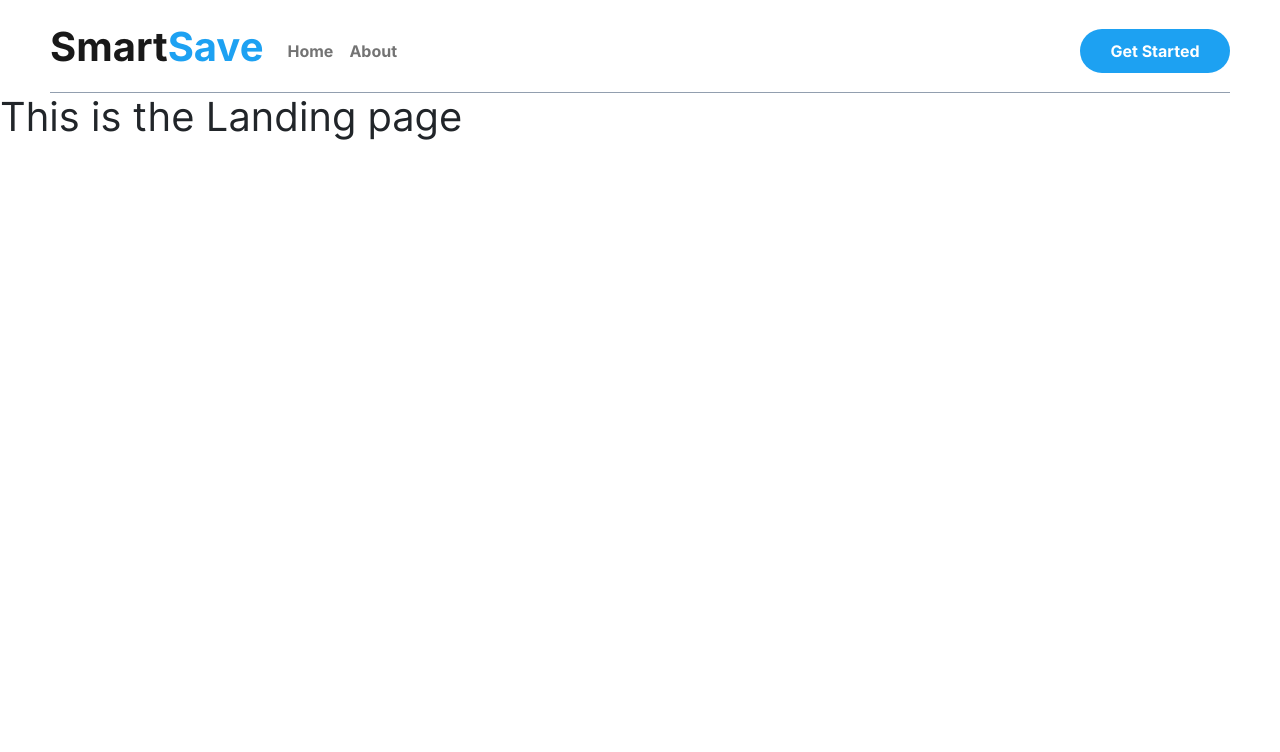
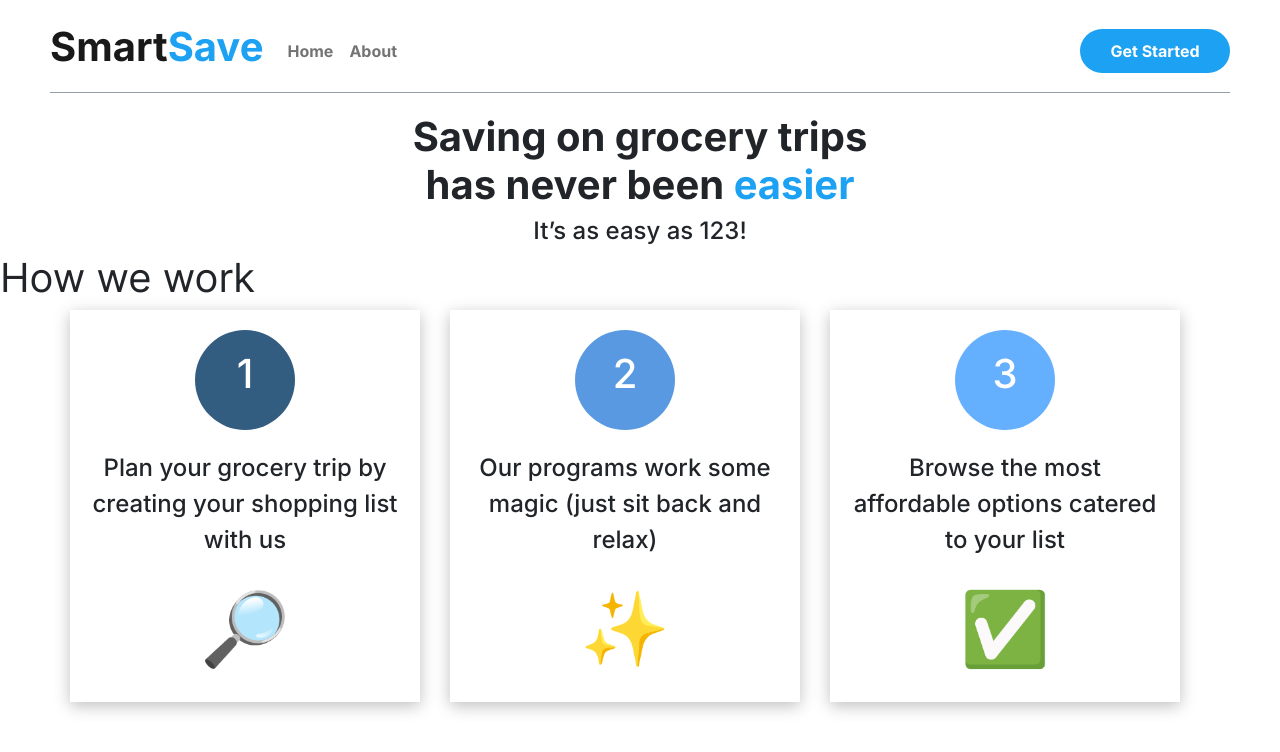
Before and after one commit to matthewnanas/SaveSmart, a React (Create React App) app in the folder web/: page / in a window 1280 px wide. Shown: the top 752 px of the page. Built offline with nearby package versions, Linux system fonts and the light colour scheme.

Commit message:
Desktop Cards

```diff
--- /dev/null
+++ b/web/src/Components/Card.tsx
@@ -0,0 +1,18 @@
+import React from 'react';
+import '../Static/Styles/Card.css'
+
+export default function Card(props: any) {
+    return (
+        <div className='CardContainer'>
+            <div className='StepDot' style={{
+                backgroundColor: props.color,
+                width: 100,
+                height: 100,
+            }}>
+                <h1>{props.step}</h1>
+            </div>
+            <p>{props.description}</p>
+            <span>{props.emoji}</span>
+        </div>
+    )
+}
--- a/web/src/Pages/Landing.tsx
+++ b/web/src/Pages/Landing.tsx
@@ -6,13 +6,82 @@
  */
 
 import React from 'react';
+import { useMediaQuery } from 'react-responsive';
+import Card from '../Components/Card';
 import Navigation from '../Components/Navigation';
+import '../Static/Styles/Landing.css';
 
+/**
+ * Function - Landing
+ *
+ * Will return appropriate landing screen
+ *
+ */
 export default function Landing() {
+    /**
+     * Create two variables that will be used to distinguish whether or not
+     * a visitor is on desktop or mobile/tablet by width dimension
+     */
+    const isDesktop = useMediaQuery({ query: '(min-width: 1224px)' });
+    const isMobile = useMediaQuery({ query: '(max-width: 1224px)' });
+
     return (
         <div>
             <Navigation />
-            <h1>This is the Landing page</h1>
+            { isDesktop &&
+                <div>
+                    <DesktopHeading />
+                    <DesktopSteps />
+                </div>
+            }
+            { isMobile && <MobileHeading /> }
         </div>
     )
 }
+
+/**
+ * Function - DesktopHeading
+ *
+ * Will return appropriate heading content for desktop devices
+ *
+ */
+function DesktopHeading() {
+    return (
+        <div>
+            <div className='Heading'>
+                <h1>Saving on grocery trips<br />has never been <span style={{ color: '#1DA1F2' }}>easier</span></h1>
+                <h4>It’s as easy as 123!</h4>
+            </div>
+        </div>
+    )
+}
+
+function DesktopSteps() {
+    return (
+        <div>
+            <h1>How we work</h1>
+            <div className='DesktopCards'>
+                <Card color='#335C81' step='1' description='Plan your grocery trip by creating your shopping list with us' emoji='🔎' />
+                <Card color='#5899E2' step='2' description='Our programs work some magic (just sit back and relax)' emoji='✨' />
+                <Card color='#65AFFF' step='3' description='Browse the most affordable options catered to your list' emoji='✅' />
+            </div>
+        </div>
+    )
+}
+
+/**
+ * Function - MobileHeading
+ *
+ * Will return appropriate heading content for mobile devices
+ *
+ */
+function MobileHeading() {
+    return (
+        <div>
+            <div className='Heading'>
+                <h1>Saving on grocery trips<br />has never been <span style={{ color: '#1DA1F2' }}>easier</span></h1>
+                <h4>It’s as easy as 123!</h4>
+            </div>
+        </div>
+    )
+}
--- /dev/null
+++ b/web/src/Static/Styles/Card.css
@@ -0,0 +1,23 @@
+.CardContainer {
+    background: #FFFFFF;
+    box-shadow: 0px 4px 15px rgba(0, 0, 0, 0.25);
+    width: 350px;
+    text-align: center;
+    padding: 20px;
+    justify-content: center;
+    font-family: Inter-Medium;
+    font-size: x-large;
+    margin-right: 30px;
+}
+
+.StepDot {
+    margin: 0 auto;
+    padding: 20px;
+    color: white;
+    border-radius: 100px;
+    margin-bottom: 20px;
+}
+
+.CardContainer span {
+    font-size: 3em;
+}
--- a/web/src/Static/Styles/Landing.css
+++ b/web/src/Static/Styles/Landing.css
@@ -0,0 +1,17 @@
+.Heading {
+    margin-top: 20px;
+    text-align: center;
+}
+
+.Heading h1 {
+    font-family: Inter-Bold;
+}
+
+.Heading h4 {
+    font-family: Inter-Medium;
+}
+
+.DesktopCards {
+    display: flex;
+    justify-content: center;
+}
--- a/web/src/index.css
+++ b/web/src/index.css
@@ -6,6 +6,11 @@
 @font-face {
   font-family: 'Inter-Bold';
   src: local('Inter-Bold'), url(./Static/Fonts/Inter/Inter-Bold.ttf) format('truetype');
+}
+
+@font-face {
+  font-family: 'Inter-Medium';
+  src: local('Inter-Medium'), url(./Static/Fonts/Inter/Inter-Medium.ttf) format('truetype');
 }
 
 body {
```
